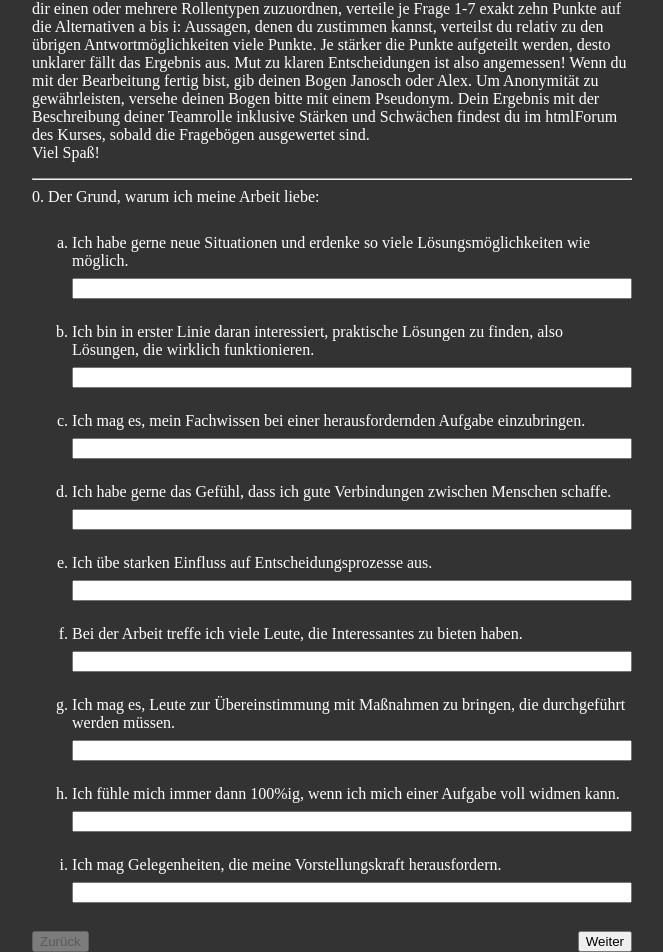
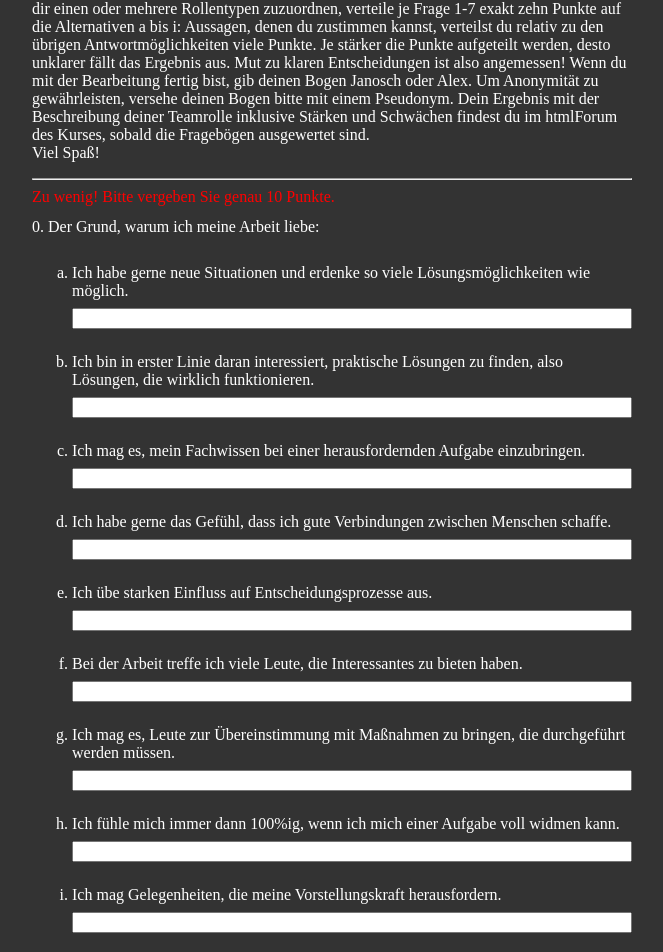
Before and after one commit to JohannesOster/icons-rollentest, a React (Create React App) app: page /#/ in a window 1280 px wide. Shown: the part 235-1187 px from the top of the page, without its empty margins (308-971 px from the left). Built offline with nearby package versions, Linux system fonts and the light colour scheme.

Commit message:
Add question validation

```diff
--- a/src/RoleTest.tsx
+++ b/src/RoleTest.tsx
@@ -1,4 +1,4 @@
-import React, { useState } from "react";
+import React, { useState, useEffect } from "react";
 import { Question } from "./Question";
 import * as questions from "./data.json";
 import evaluationMatrix from "./evalutationMatrix";
@@ -41,9 +41,9 @@ export const RoleTest = () => {
     );
 
     setResult(max.key);
-    console.log(max.key);
   };
 
+  const [error, setError] = useState<string | undefined>();
   const [values, setValues] = useState({
     questions: questions.questions.map(() =>
       Array(9)
@@ -52,12 +52,27 @@ export const RoleTest = () => {
     ),
   });
 
+  const validate = () => {
+    const currSum = values.questions[step].reduce((sum, curr) => {
+      return sum + +curr;
+    }, 0);
+
+    if (currSum < 10) setError("Zu wenig! Bitte vergeben Sie genau 10 Punkte.");
+    else if (currSum > 10)
+      setError("Zu viel! Bitte vergeben Sie genau 10 Punkte.");
+    else setError(undefined);
+  };
+
   const onChange = (event) => {
     const { name, value } = event.target;
     const vals = values;
     set(vals, name, value);
     setValues({ ...vals });
   };
+
+  useEffect(() => {
+    validate();
+  }, [values, step]);
 
   return (
     <main>
@@ -93,7 +108,8 @@ export const RoleTest = () => {
       </header>
       <hr />
       {!result && (
-        <form onSubmit={onSubmit}>
+        <form onSubmit={onSubmit} style={{ display: "grid", rowGap: "12px" }}>
+          <span style={{ color: "red" }}>{error}</span>
           <Question
             id={`questions.${step}`}
             onChange={onChange}
@@ -121,6 +137,7 @@ export const RoleTest = () => {
                   event.preventDefault();
                   setStep((curr) => curr + 1);
                 }}
+                disabled={!!error}
               >
                 Weiter
               </button>
```
